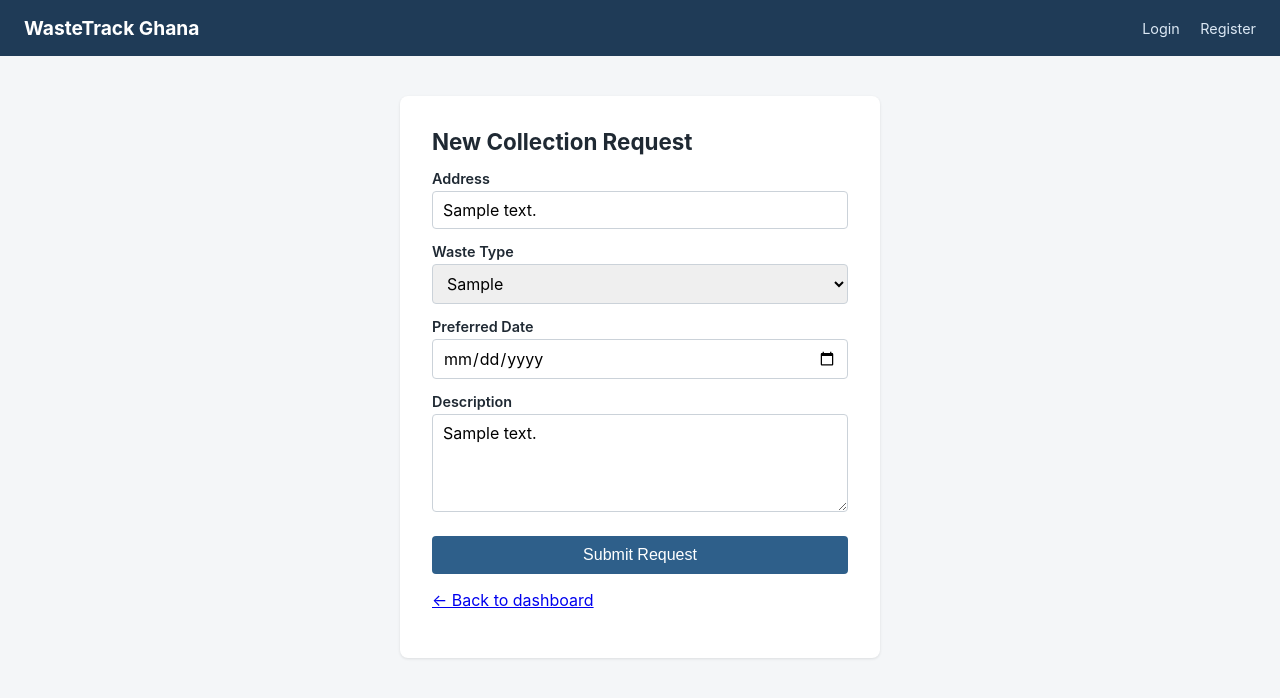
After one commit to AttorJohn/CSCD602PROJECT, a Flask app: template templates/new_request.html in a window 1280 px wide. The commit adds this page. Shown: the top 698 px of the page. Run offline with Flask 3, Linux system fonts and the light colour scheme; the template is opened without the code that fills it: most values are stand-ins (such as "Sample title", 1, 10 or a date in 2020).

Commit message:
Step 10: submit collection request with server-side validation

```diff
--- a/static/css/style.css
+++ b/static/css/style.css
@@ -48,13 +48,15 @@ form label {
   font-size: 0.9rem;
   font-weight: 600;
 }
-form input {
+form input, form select, form textarea {
   width: 100%;
   padding: 8px 10px;
   border: 1px solid #cbd2d9;
   border-radius: 4px;
   font-size: 1rem;
+  font-family: inherit;
 }
+form textarea { resize: vertical; }
 form button {
   margin-top: 20px;
   width: 100%;
--- a/templates/dashboard.html
+++ b/templates/dashboard.html
@@ -5,8 +5,7 @@
   <h1>Welcome, {{ current_user.name }}</h1>
 
   <p>
-    <span class="button-link disabled">+ New Collection Request</span>
-    <small class="muted">(coming in Step 10)</small>
+    <a class="button-link" href="{{ url_for('resident.new_request') }}">+ New Collection Request</a>
   </p>
 
   <h2>My Requests</h2>
--- /dev/null
+++ b/templates/new_request.html
@@ -0,0 +1,28 @@
+{% extends "base.html" %}
+{% block title %}New Collection Request - WasteTrack Ghana{% endblock %}
+{% block content %}
+  <h1>New Collection Request</h1>
+
+  <form method="post" action="{{ url_for('resident.new_request') }}" novalidate>
+    <label for="address">Address</label>
+    <input type="text" id="address" name="address" value="{{ address }}" required>
+
+    <label for="waste_type">Waste Type</label>
+    <select id="waste_type" name="waste_type" required>
+      <option value="" disabled {% if not waste_type %}selected{% endif %}>Select waste type</option>
+      {% for wt in waste_types %}
+        <option value="{{ wt }}" {% if wt == waste_type %}selected{% endif %}>{{ wt|capitalize }}</option>
+      {% endfor %}
+    </select>
+
+    <label for="preferred_date">Preferred Date</label>
+    <input type="date" id="preferred_date" name="preferred_date" value="{{ preferred_date }}" required>
+
+    <label for="description">Description</label>
+    <textarea id="description" name="description" rows="4">{{ description }}</textarea>
+
+    <button type="submit">Submit Request</button>
+  </form>
+
+  <p><a href="{{ url_for('resident.dashboard') }}">&larr; Back to dashboard</a></p>
+{% endblock %}
```
Also changed, not shown: routes/resident.py (+69 -3 lines).
